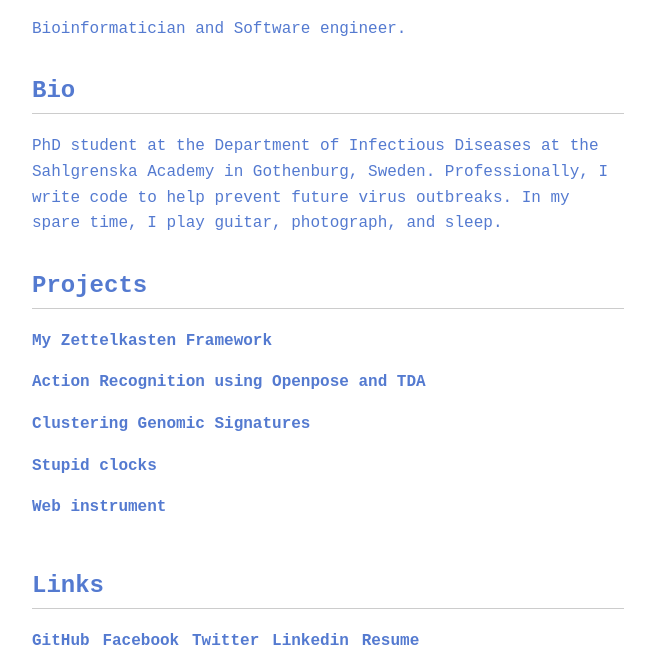
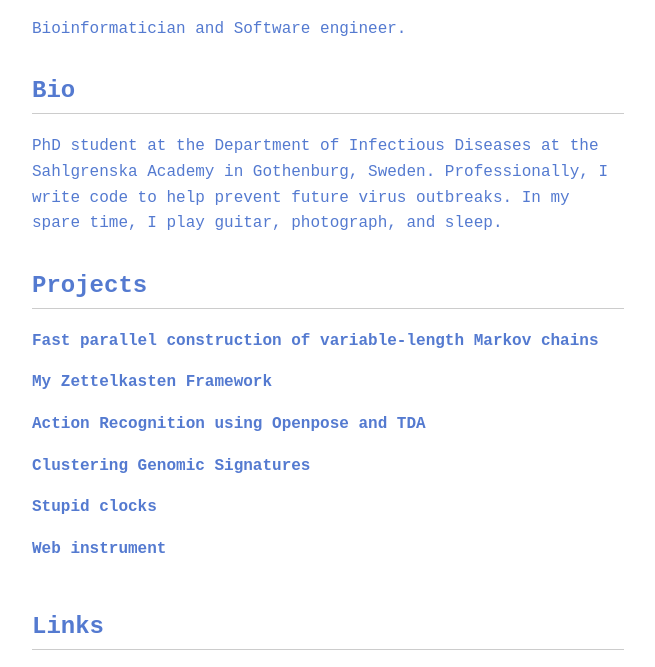
Before and after one commit to Kalior/static-website, a plain HTML site: page index.html in a window 1280 px wide. Shown: the part 133-800 px from the top of the page, without its empty margins (608-1263 px from the left). Drawn offline with nearby package versions, Linux system fonts and the light colour scheme; a web font is replaced by a local one.

Commit message:
Add publication

```diff
--- a/index.html
+++ b/index.html
@@ -29,6 +29,13 @@
 
         <div class="projects">
           <h2 class="with-line">Projects</h2>
+          <div class="project">
+            <a
+              class="hoverable"
+              href="https://github.com/Schlieplab/PstClassifierSeqan"
+              >Fast parallel construction of variable-length Markov chains</a
+            >
+          </div>
           <div class="project">
             <a
               class="hoverable"
```
